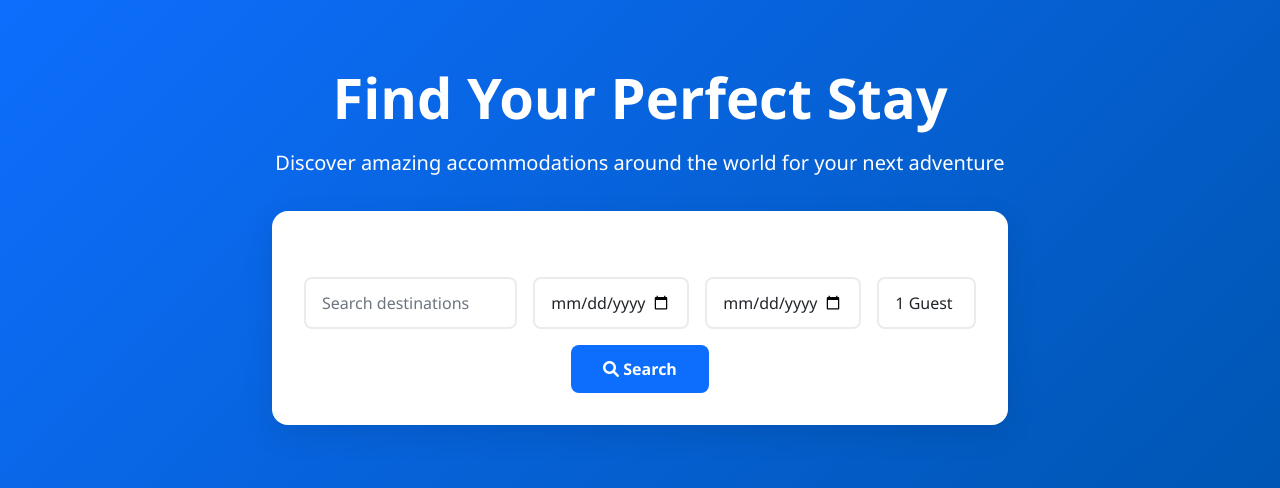
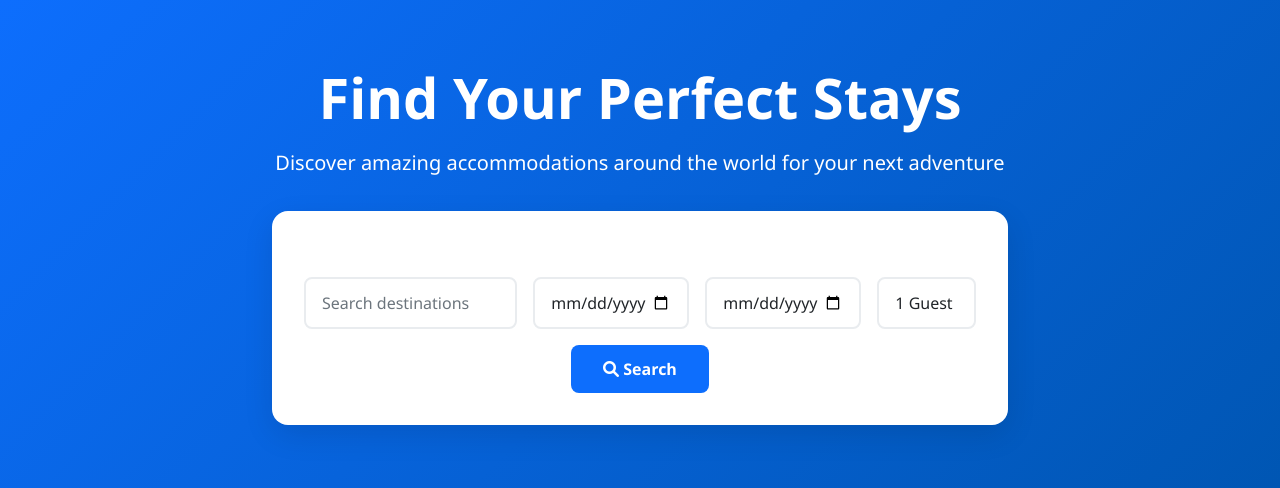
Before and after one commit to Chandrakiran7/Accomodation_System, a Django app: page / in a window 1280 px wide. Shown: the part 58-546 px from the top of the page. Run offline with Django 4.2, Linux system fonts and the light colour scheme; data comes from the database, SQL or seed files in the repository.

Commit message:
CI/CD test: Updated home page heading

```diff
--- a/templates/home.html
+++ b/templates/home.html
@@ -9,7 +9,7 @@
     <div class="container">
         <div class="row justify-content-center text-center">
             <div class="col-lg-8">
-                <h1 class="hero-title fade-in-up">Find Your Perfect Stay</h1>
+                <h1 class="hero-title fade-in-up">Find Your Perfect Stays</h1>
                 <p class="hero-subtitle fade-in-up">Discover amazing accommodations around the world for your next adventure</p>
 
                 <!-- Search Form -->
```
